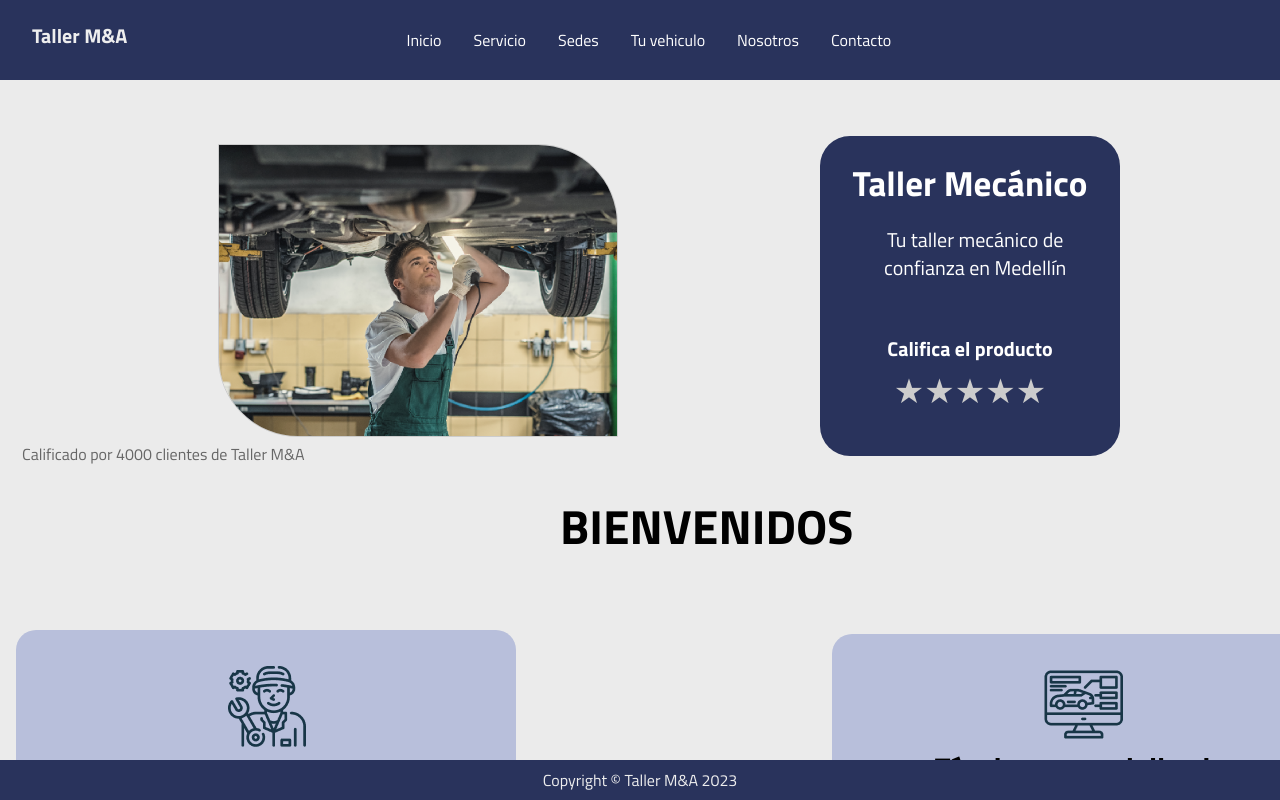
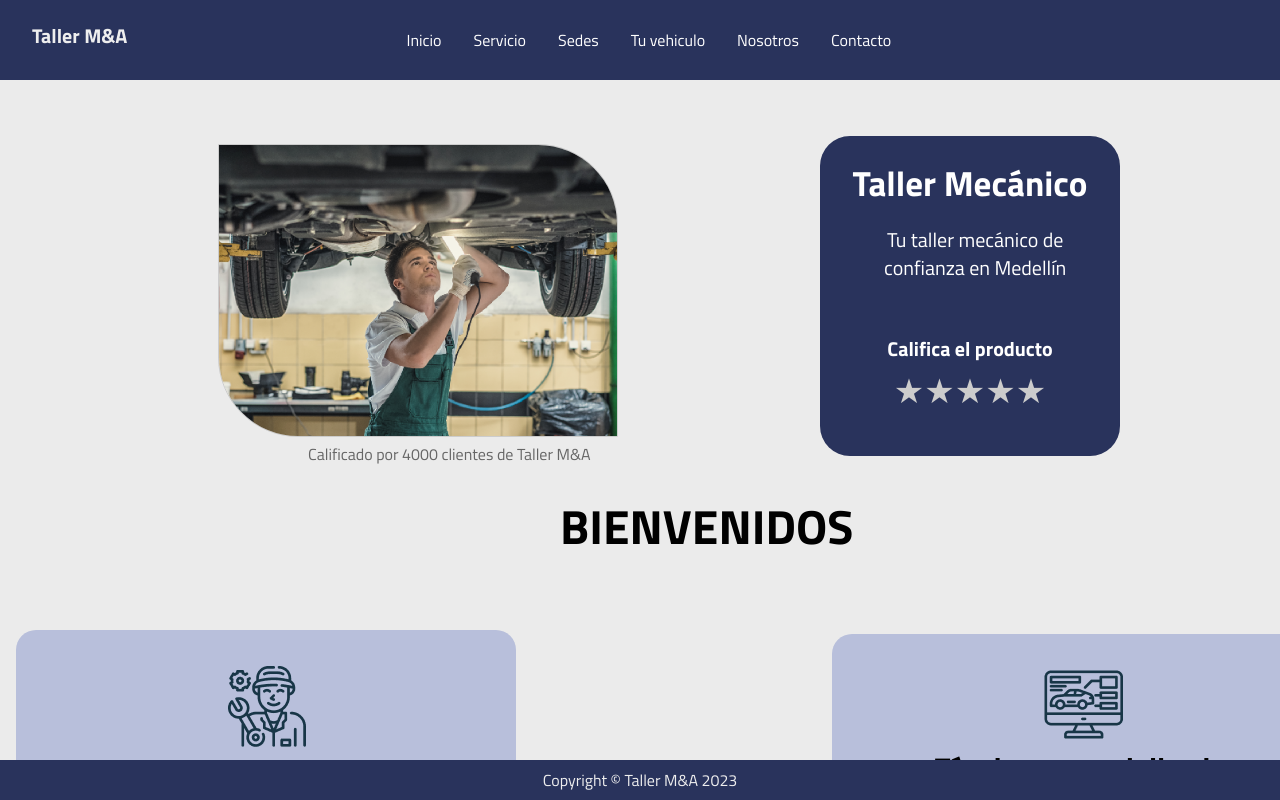
Before and after one commit to Anderson23j/Final-Web, a React (Create React App) app in the folder final/: page / in a window 1280 px wide. Shown: the top 800 px of the page. Built offline with nearby package versions, Linux system fonts and the light colour scheme.

Commit message:
correcion

```diff
--- a/final/src/styles/inicio.css
+++ b/final/src/styles/inicio.css
@@ -49,7 +49,7 @@ body {
 }
 p {
   font-size: 25px;
-  margin-left: 12rem;
+  margin-left: 18rem;
 }
 @media (max-width: 767px) {
   /* Estilos específicos para pantallas pequeñas */
--- a/final/src/styles/servicio.css
+++ b/final/src/styles/servicio.css
@@ -26,5 +26,4 @@ p {
   color: #666;
   font-size: 16px;
   line-height: 1.4;
-  margin-left: 2px;
 }
```
